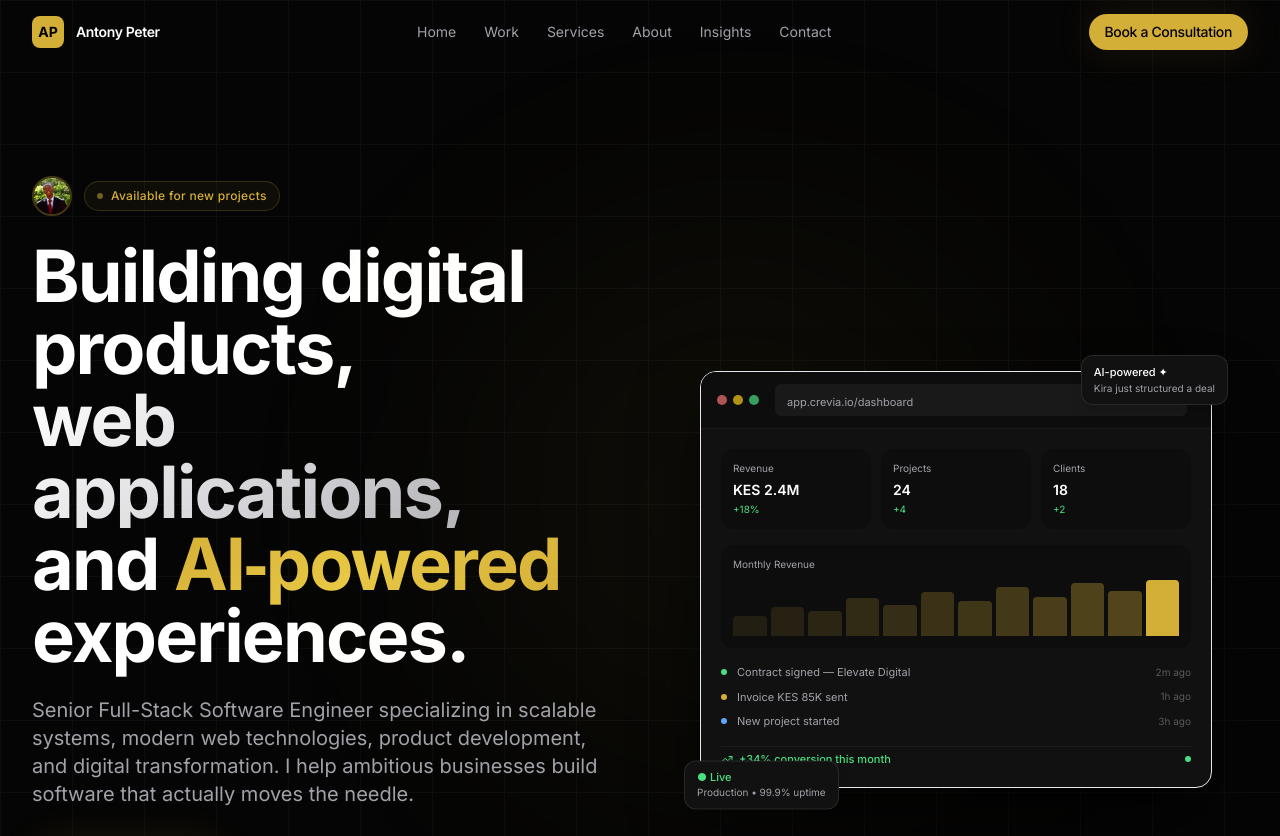
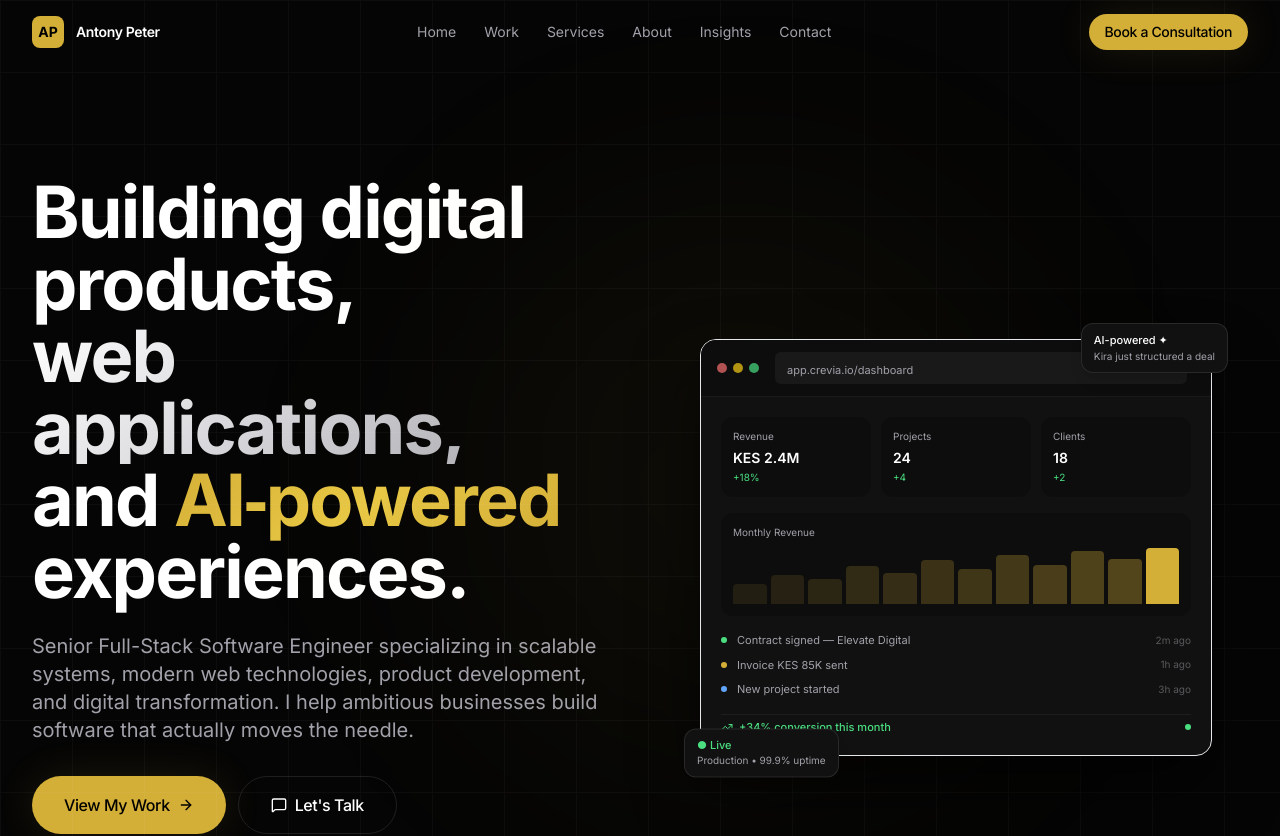
Before and after one commit to antoniodemax/antony, a React (Vite) app: page / in a window 1280 px wide. Shown: the top 836 px of the page. Built offline with nearby package versions, Linux system fonts and the light colour scheme.

Commit message:
removed the  avatar and availability badge from the  hero section

```diff
--- a/src/components/sections/Hero.tsx
+++ b/src/components/sections/Hero.tsx
@@ -157,18 +157,6 @@ export default function Hero() {
             animate="animate"
             className="flex flex-col gap-6 max-w-2xl"
           >
-            <motion.div variants={item} className="flex items-center gap-3">
-              <img
-                src="/antony.jpg"
-                alt="Antony Peter"
-                className="w-10 h-10 rounded-full object-cover object-top border-2 border-accent/30"
-              />
-              <span className="inline-flex items-center gap-2 px-3 py-1.5 rounded-full border border-accent/20 bg-accent/5 text-accent text-xs font-medium tracking-wide">
-                <span className="w-1.5 h-1.5 rounded-full bg-accent animate-pulse" />
-                Available for new projects
-              </span>
-            </motion.div>
-
             <motion.h1
               variants={item}
               className="text-4xl sm:text-5xl lg:text-6xl xl:text-[4.5rem] font-bold leading-[1.05] tracking-tight"
```
